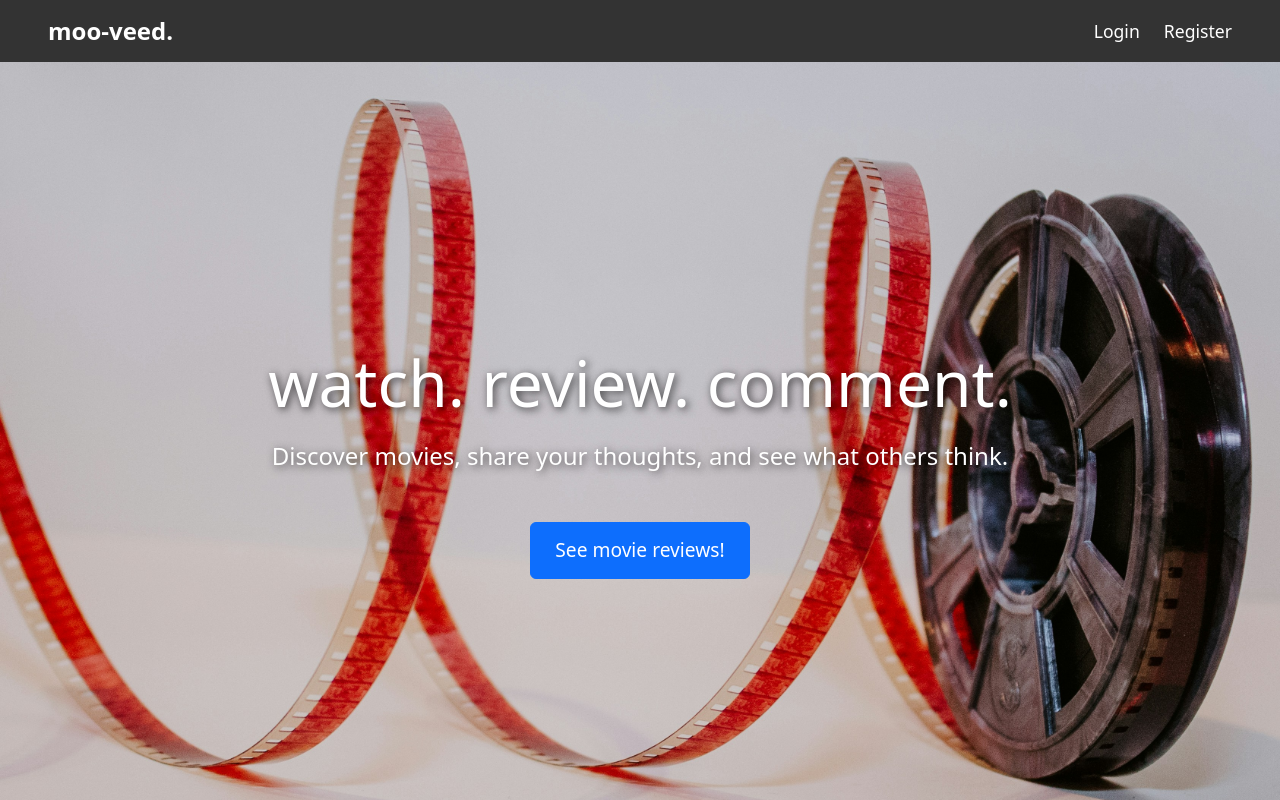
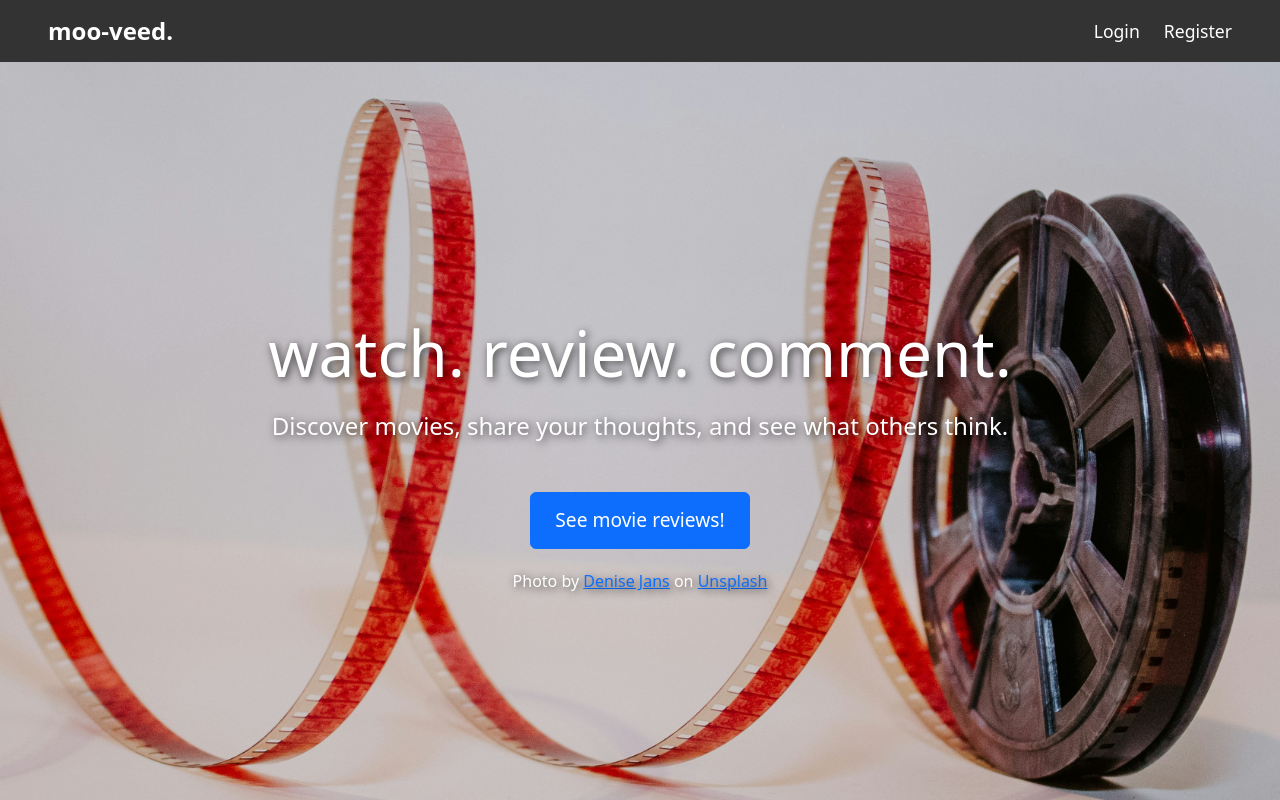
Before and after one commit to ryanbardahi/movieAppClient, a React (Create React App) app: page / in a window 1280 px wide. Built offline with nearby package versions, Linux system fonts and the light colour scheme.

Commit message:
Add shoutout to image owner

```diff
--- a/src/pages/Home.js
+++ b/src/pages/Home.js
@@ -21,6 +21,27 @@ const Home = () => {
           See movie reviews!
         </button>
       </div>
+      {/* Footer Section */}
+      <footer style={{ textAlign: "center", marginTop: "20px" }}>
+        <p>
+          Photo by{" "}
+          <a
+            href="https://unsplash.com/@dmjdenise?utm_content=creditCopyText&utm_medium=referral&utm_source=unsplash"
+            target="_blank"
+            rel="noopener noreferrer"
+          >
+            Denise Jans
+          </a>{" "}
+          on{" "}
+          <a
+            href="https://unsplash.com/photos/a-close-up-of-a-reel-of-film-tV80374iytg?utm_content=creditCopyText&utm_medium=referral&utm_source=unsplash"
+            target="_blank"
+            rel="noopener noreferrer"
+          >
+            Unsplash
+          </a>
+        </p>
+      </footer>
     </div>
   );
 };
```
